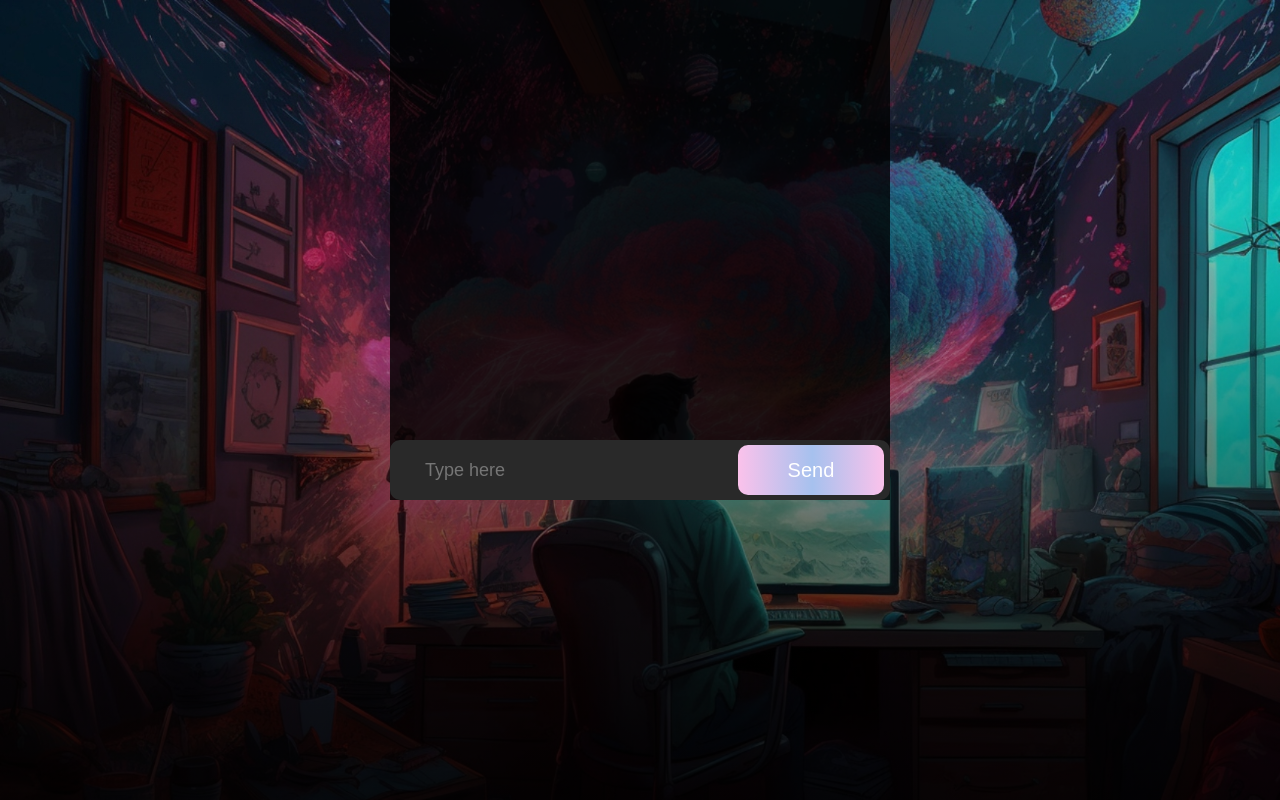
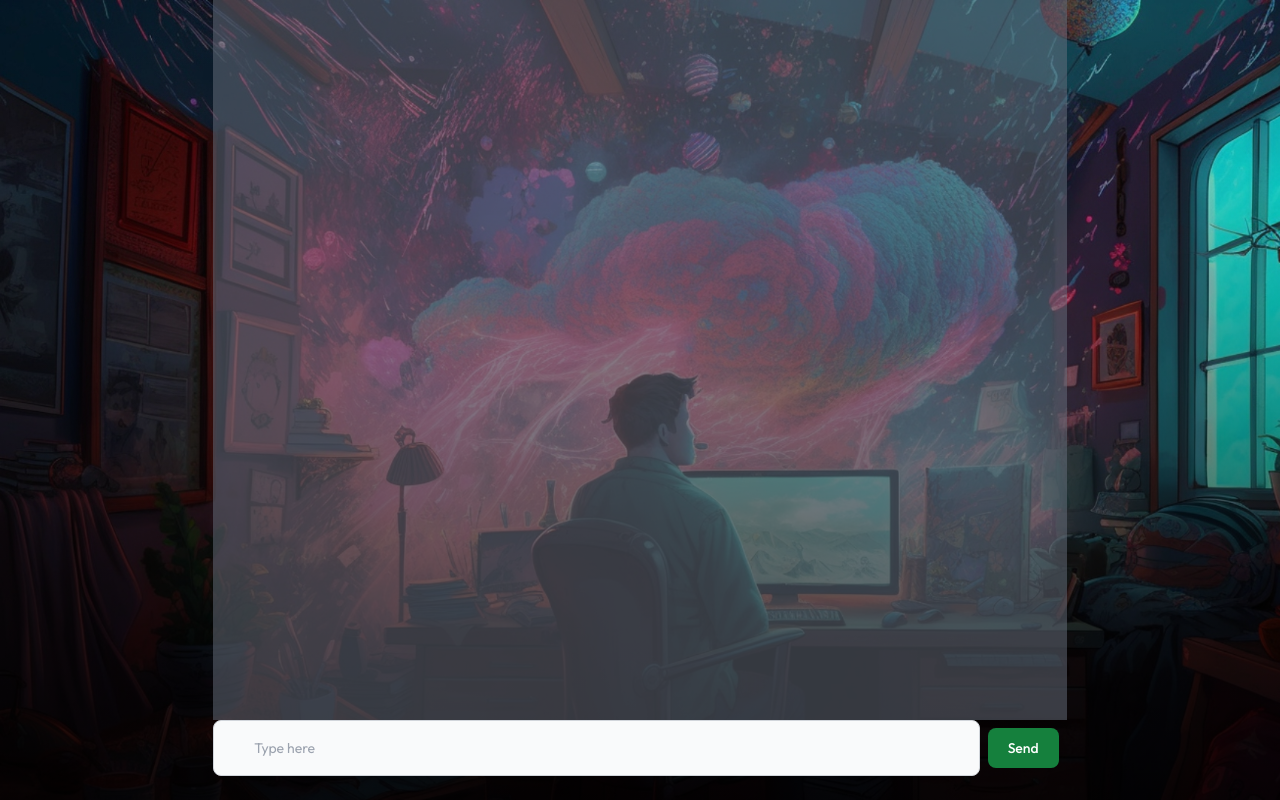
Before and after one commit to RAmiHomsi/AI_Image_Generator_front, a React (Create React App) app: page /chatbot in a window 1280 px wide. Built offline with nearby package versions, Linux system fonts and the light colour scheme.

Commit message:
chatBot basic desgin Tailwind

```diff
--- a/package.json
+++ b/package.json
@@ -36,5 +36,10 @@
       "last 1 firefox version",
       "last 1 safari version"
     ]
+  },
+  "devDependencies": {
+    "autoprefixer": "^10.4.15",
+    "postcss": "^8.4.28",
+    "tailwindcss": "^3.3.3"
   }
 }
--- /dev/null
+++ b/postcss.config.js
@@ -0,0 +1,6 @@
+module.exports = {
+  plugins: {
+    tailwindcss: {},
+    autoprefixer: {},
+  },
+}
--- a/src/Components/Background/background.css
+++ b/src/Components/Background/background.css
@@ -22,17 +22,23 @@
     top:40vh;
 }
 
-.hero .content h1{
+.hero .content .H1Background{
+    background-color: transparent;
     font-size: 4rem;
     color: #fff;
 }
 
-.hero p{
+.hero .PHero{
+    background-color: transparent;
     font-size: 1.8rem;
     font-weight: 200;
     text-transform: uppercase;
     margin-bottom: 1.6rem;
     color: #fff;
+
+}
+.PHero{
+    margin: auto;
 }
 
 .btn{
--- a/src/Components/Background/background.js
+++ b/src/Components/Background/background.js
@@ -12,8 +12,8 @@ const background= ()=> {
         <img src={bg} id="image"/>
 
         <div className="content">
-            <h1>RAMO</h1>
-            <p>The one and only</p>
+            <h1 className="H1Background">RAMO</h1>
+            <p className="PHero">The one and only</p>
 
         <div>
             <Link to="/generator" className="btn">Get Started</Link>
--- a/src/Routes/Chatbot/Chatbot.css
+++ b/src/Routes/Chatbot/Chatbot.css
@@ -26,7 +26,7 @@ main{
   background-color: rgba(0, 0, 0, .8);
 }
 
-p{
+/* p{
   background-color: palegreen;
   max-width: 70%;
   padding: 15px;
@@ -34,13 +34,13 @@ p{
   border-radius: 50px;
 }
 
-p span{
+p .spann{
   margin: 5px;
 }
 
-p span:first-child{
+p .spann:first-child{
   margin-right: 0;
-}
+} */
 
 .user_msg{
   text-align: right;
@@ -67,7 +67,7 @@ p span:first-child{
   background: rgb(41, 41, 41);
 }
 
-input{
+.chatbotInput{
   width: 100%;
     background: transparent;
     border: none;
--- a/src/Routes/Chatbot/Chatbot.jsx
+++ b/src/Routes/Chatbot/Chatbot.jsx
@@ -26,8 +26,9 @@ function Chatbot() {
 
       console.log(response)
 
-      const botResponse = response.data.data;
+      const botResponse = response.data;
       const updatedMessagesWithBot = [...updatedMessages, { role: 'bot', content: botResponse }];
+      console.log(botResponse)
 
       setMessages(updatedMessagesWithBot);
       setIsTyping(false);
@@ -38,16 +39,46 @@ function Chatbot() {
     }
   };
 
-  return (
-    <main>
+return (
+  <div className='w-screen max-h-screen '>
+    <div className='Chat w-8/12 h-[90vh] max-h-[90vh] m-auto flex flex-col justify-start overflow-scroll overflow-x-hidden bg-gray-500/50'>
+      {messages.map((chat, index) => (
+        <div key={index} className='bg-gray-600 pl-2 text-left text-white text-2xl'>
+          {chat.role + " : " + chat.content}
+          <div className='w-12/12 h-[1px] bg-white'></div>
+        </div>
+      ))}
+    </div>
+
+    <div className="w-8/12 flex flex-row justify-center m-auto">
+      <input
+        className='block w-full p-4 pl-10 text-sm text-gray-900 border border-gray-300 rounded-lg bg-gray-50 focus:ring-blue-500 focus:border-blue-500 dark:bg-gray-700 dark:border-gray-600 dark:placeholder-gray-400 dark:text-white dark:focus:ring-blue-500 dark:focus:border-blue-500'
+        type="text"
+        placeholder="Type here"
+        value={userInput}
+        onChange={(e) => setUserInput(e.target.value)}
+      />
+      <button
+        type="submit"
+        className="focus:outline-none text-white ml-2 mt-2 bg-green-700 hover:bg-green-800 focus:ring-4 focus:ring-green-300 font-medium rounded-lg text-sm px-5 py-2.5 mr-2 mb-2 dark:bg-green-600 dark:hover:bg-green-700 dark:focus:ring-green-800"
+        onClick={handleSubmit}
+      >
+        Send
+      </button>
+    </div>
+  </div>
+);
+      }
+export default Chatbot;
+
+ {/* <div>
       <section>
         {messages.map((chat, index) => (
-          <p key={index} className={chat.role === 'user' ? 'user_msg' : ''}>
-            <span>
-              <b>{chat.role}</b>
+          <p key={index}  className={chat.role === 'user' ? 'w-8/12 flex flex-row justify-between m-auto' : 'w-8/12 flex flex-row justify-between m-auto'}>
+            <span className='spann'>
+              <b>{chat.role + " :"}</b>
             </span>
-            <span>:</span>
-            <span>{chat.content}</span>
+            <span className='spann'>{chat.content}</span>
           </p>
         ))}
       </section>
@@ -58,12 +89,8 @@ function Chatbot() {
         </p>
       </div>
 
-      <div className="container">
-        <input type="text" placeholder="Type here" value={userInput} onChange={(e) => setUserInput(e.target.value)}/>
-        <button type="submit" className="send-btn" onClick={handleSubmit}>Send</button>
+      <div className=" w-8/12 flex flex-row justify-between m-auto">
+        <input className='block w-full p-4 pl-10 text-sm text-gray-900 border border-gray-300 rounded-lg bg-gray-50 focus:ring-blue-500 focus:border-blue-500 dark:bg-gray-700 dark:border-gray-600 dark:placeholder-gray-400 dark:text-white dark:focus:ring-blue-500 dark:focus:border-blue-500' type="text" placeholder="Type here" value={userInput} onChange={(e) => setUserInput(e.target.value)}/>
+        <button type="submit" className="focus:outline-none text-white ml-2 mt-2 bg-green-700 hover:bg-green-800 focus:ring-4 focus:ring-green-300 font-medium rounded-lg text-sm px-5 py-2.5 mr-2 mb-2 dark:bg-green-600 dark:hover:bg-green-700 dark:focus:ring-green-800" onClick={handleSubmit}>Send</button>
       </div>
-    </main>
-  );
-}
-
-export default Chatbot;
+    </div> */}
--- a/src/Routes/Home.js
+++ b/src/Routes/Home.js
@@ -10,7 +10,7 @@ const Home= ()=> {
   return (
     <div>
 
-        <Chatbot/>
+        <Background/>
     </div>
   );
 }
--- a/src/Routes/ImageGenerator.css
+++ b/src/Routes/ImageGenerator.css
@@ -2,13 +2,13 @@
     display: flex;
     flex-direction: column;
     align-items: center;
-    background-color: rgba(0,0,0,0.7);
+    background-color: rgba(0, 0, 0, 0.342);
+    height: 100vh;
 }
 
 .text{
     margin-top: 40px;
     margin-bottom: 40px;
-    height:100vh;
     width:100%;
     text-align: center;
 }
--- a/src/index.css
+++ b/src/index.css
@@ -1,4 +1,27 @@
 @import url('https://fonts.googleapis.com/css2?family=Outfit:wght@100;300;400;500;600;700;800&display=swap');
+@tailwind base;
+* {
+  scrollbar-width: thin;
+  scrollbar-color: var(--secondary) var(--primary);
+}
+
+/* Chrome, Edge, and Safari */
+*::-webkit-scrollbar {
+  width: 15px;
+}
+
+*::-webkit-scrollbar-track {
+  background: var(--primary);
+  border-radius: 5px;
+}
+
+*::-webkit-scrollbar-thumb {
+  background-color: var(--secondary);
+  border-radius: 14px;
+  border: 3px solid var(--primary);
+}
+@tailwind components;
+@tailwind utilities;
 
 *{
   box-sizing: border-box;
--- /dev/null
+++ b/tailwind.config.js
@@ -0,0 +1,10 @@
+/** @type {import('tailwindcss').Config} */
+module.exports = {
+  content: [
+    './src/**/*.{js,jsx,ts,tsx}',
+  ],
+  theme: {
+    extend: {},
+  },
+  plugins: [],
+}
```
Also changed, not shown: 1 other file (tests, documents, lock files or other folders).
